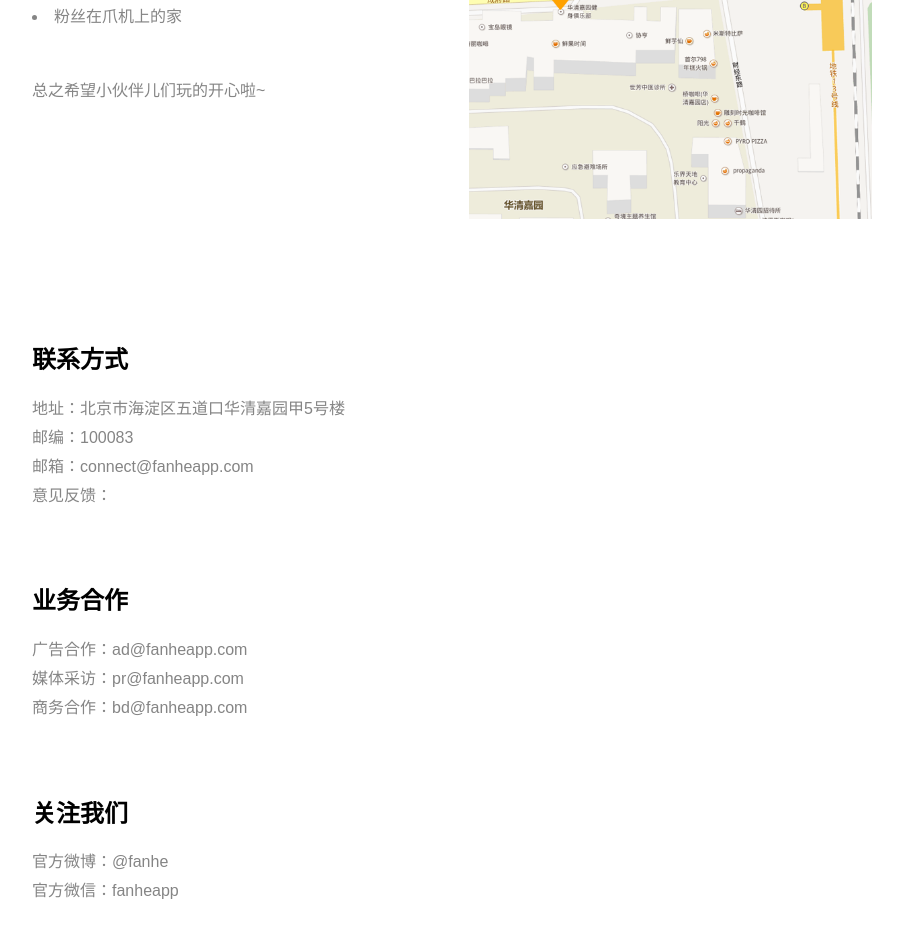
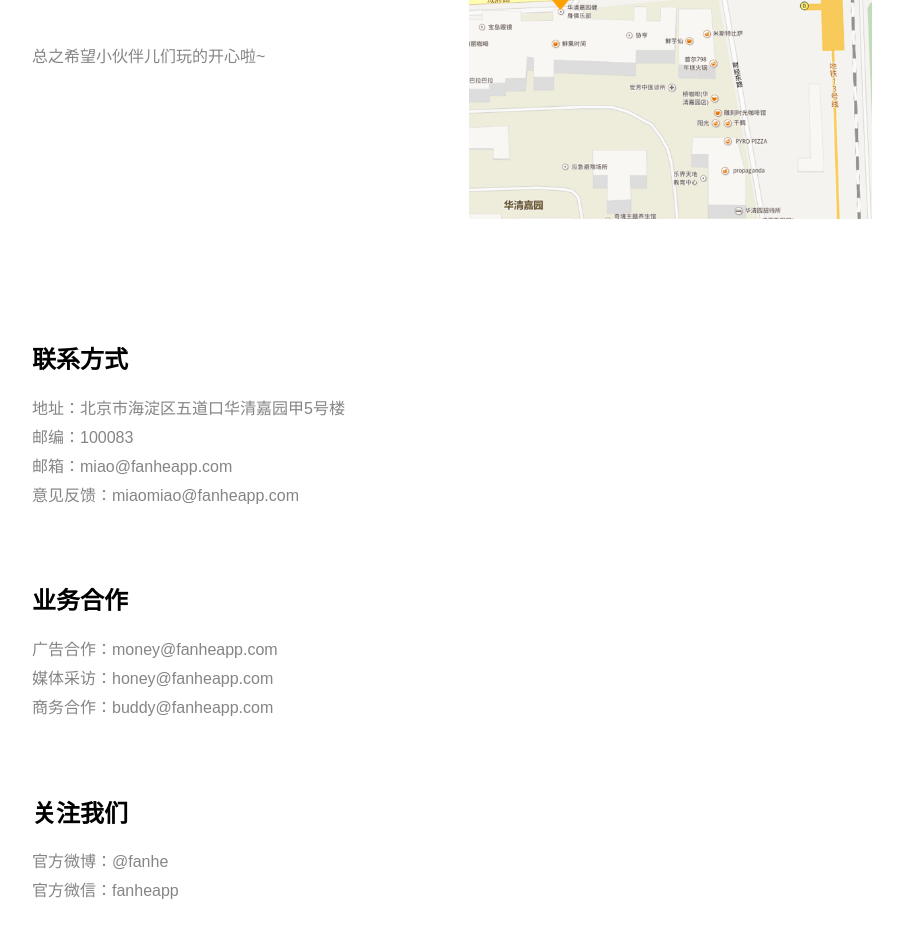
Before and after one commit to dqwtj/FanHe, a plain HTML site: page about.html in a window 1280 px wide. Shown: the part 283-1212 px from the top of the page, without its empty margins (188-1091 px from the left). Drawn offline with Linux system fonts and the light colour scheme.

Commit message:
update email info

```diff
--- a/about.html
+++ b/about.html
@@ -39,7 +39,6 @@ if(system.iphone || system.android || system.winphone || system.blackberry)
         <li>粉丝在爪机上的家</li>
         <li>关于爱豆的话题美图大趴体~</li>
         <li>北京光合传唱科技有限公司是个合法机构</li>
-        <li>粉丝在爪机上的家</li>
         <p class="contact">总之希望小伙伴儿们玩的开心啦~</p>
       </div>
       <img src="img/map.png" style="margin-top: 0px;"/>
@@ -50,13 +49,13 @@ if(system.iphone || system.android || system.winphone || system.blackberry)
         <h2 style="color: #000;">联系方式</h2>
         <p>地址：北京市海淀区五道口华清嘉园甲5号楼</p>
         <p>邮编：100083</p>
-        <p>邮箱：connect@fanheapp.com</p>
-        <p>意见反馈：</p>
+        <p>邮箱：miao@fanheapp.com</p>
+        <p>意见反馈：miaomiao@fanheapp.com</p>
 
         <h2 style="color: #000; margin-top: 50px;">业务合作</h2>
-        <p>广告合作：ad@fanheapp.com</p>
-        <p>媒体采访：pr@fanheapp.com</p>
-        <p>商务合作：bd@fanheapp.com</p>
+        <p>广告合作：money@fanheapp.com</p>
+        <p>媒体采访：honey@fanheapp.com</p>
+        <p>商务合作：buddy@fanheapp.com</p>
 
         <h2 style="color: #000; margin-top: 50px;">关注我们</h2>
         <p>官方微博：@fanhe</p>
--- a/css/main.css
+++ b/css/main.css
@@ -1,6 +1,6 @@
 
 body { padding: 0px; margin: 0px; font-family: "Hiragino Sans GB", "Microsoft YaHei", "WenQuanYi Micro Hei", sans-serif; min-width: 1100px; }
-a, a:visited, a:hover{ text-decoration: none; color: #fff; cursor: default;}
+a, a:visited, a:hover{ text-decoration: none; color: #fff; cursor: pointer;}
 img { width: 100%; height: auto; }
 
 .container{
```
Also changed, not shown: join.html (+3 -3 lines).
